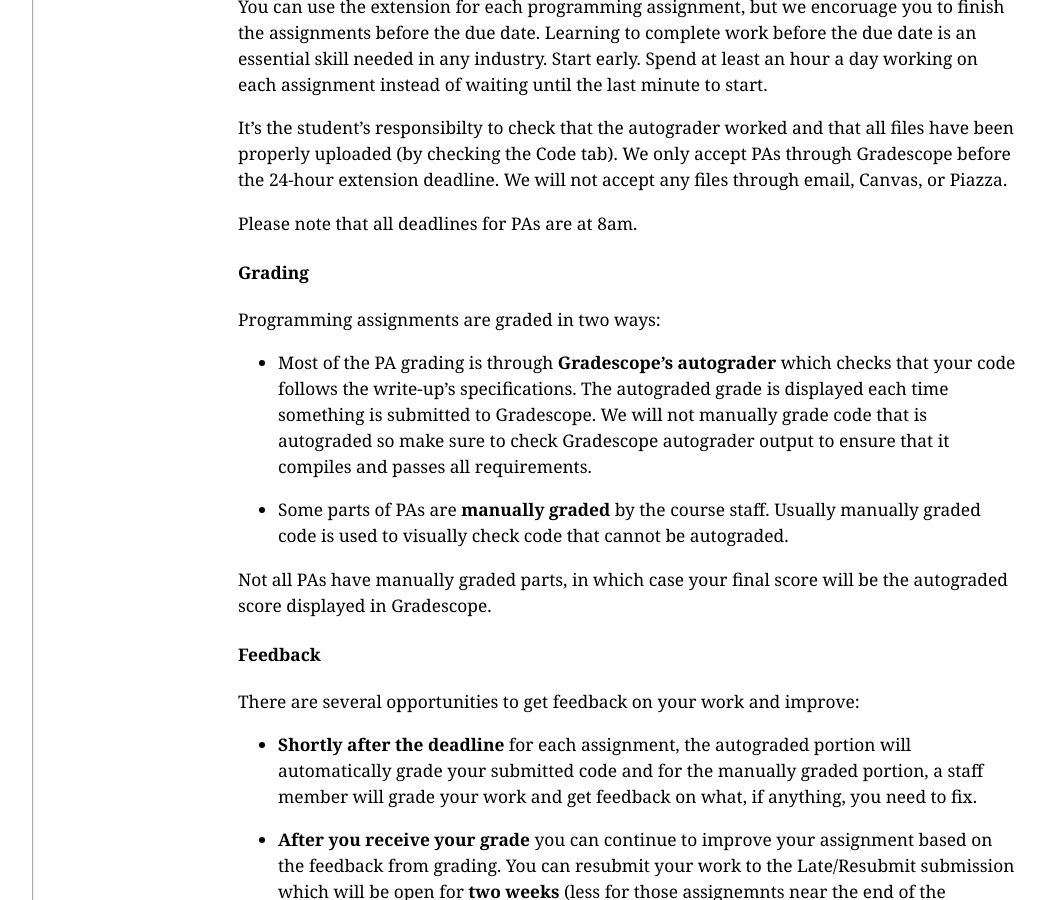
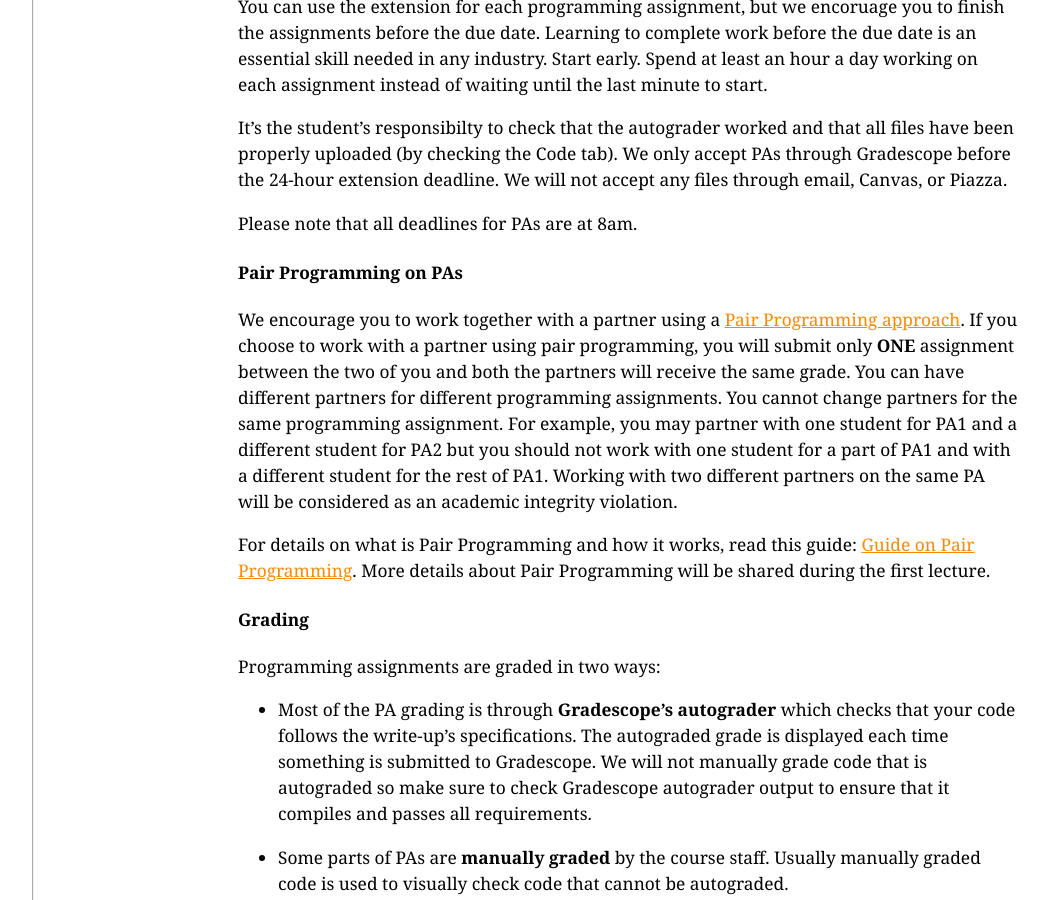
Before and after one commit to ucsd-cse8a-sp24/ucsd-cse8a-sp24.github.io, a Jekyll site: the page built from syllabus.md, in a window 1280 px wide and 900 px high, scrolled down 4853 px. Shown: the whole window, without its empty margins (56-1104 px from the left). Built offline with Jekyll 4.4.1, drawn with Linux system fonts in a browser that asks for light colours.

Commit message:
Update syllabus.md

```diff
--- a/syllabus.md
+++ b/syllabus.md
@@ -158,27 +158,24 @@ To ensure you get credit for the Stepik exercises, you must fill out this
 [form](https://forms.gle/HqPsPyiM1ch5o8zb7){:target="_blank"}
 by Friday of Week 2. Starting in Week 3, we will strive to post Stepik grade updates to Canvas every week.
 
-
-
 <a id="p:programming"></a>
 <h3>Programming Assignments (PAs)</h3>
 
-Most weeks there will be a programming assignment. Direct practice with
-programming will make up the majority of your work in the course.
+Most weeks there will be a programming assignment. Direct practice with programming will make up the majority of your work in the course.
 
 There is an automatic 24-hour extension to submit the PA in Gradescope (in case of internet/technical issues, illness, AFA accomdations, etc.). Just submit your assignment after the deadline (but before 24 hours after the deadline) to automatically use the extension. There is no penalty for using the 24-hour extension.
 
-You can use the extension for each programming assignment, but we encoruage you to finish
-the assignments before the due date. Learning to complete work before the due date is an
-essential skill needed in any industry. Start early. Spend at least an hour a day working
-on each assignment instead of waiting until the last minute to start.
+You can use the extension for each programming assignment, but we encoruage you to finish the assignments before the due date. Learning to complete work before the due date is an essential skill needed in any industry. Start early. Spend at least an hour a day working on each assignment instead of waiting until the last minute to start.
 
-It's the student's responsibilty to check that the autograder worked and that all files
-have been properly uploaded (by checking the Code tab). We only accept PAs through
-Gradescope before the 24-hour extension deadline. We will not accept any files
-through email, Canvas, or Piazza.
+It's the student's responsibilty to check that the autograder worked and that all files have been properly uploaded (by checking the Code tab). We only accept PAs through Gradescope before the 24-hour extension deadline. We will not accept any files through email, Canvas, or Piazza.
 
 Please note that all deadlines for PAs are at 8am.
+
+<h4>Pair Programming on PAs</h4>
+
+We encourage you to work together with a partner using a [Pair Programming approach](https://docs.google.com/document/d/1n7bGUfG6ZztrZosXbmGGeUwjp8oxJM45LbnRH5lISsk/edit?usp=sharing){:target="_blank"}. If you choose to work with a partner using pair programming, you will submit only **ONE** assignment between the two of you and both the partners will receive the same grade. You can have different partners for different programming assignments. You cannot change partners for the same programming assignment. For example, you may partner with one student for PA1 and a different student for PA2 but you should not work with one student for a part of PA1 and with a different student for the rest of PA1. Working with two different partners on the same PA will be considered as an academic integrity violation.
+
+For details on what is Pair Programming and how it works, read this guide: [Guide on Pair Programming](https://docs.google.com/document/d/1n7bGUfG6ZztrZosXbmGGeUwjp8oxJM45LbnRH5lISsk/edit?usp=sharing){:target="_blank"}. More details about Pair Programming will be shared during the first lecture.
 
 <h4>Grading</h4>
 
```
